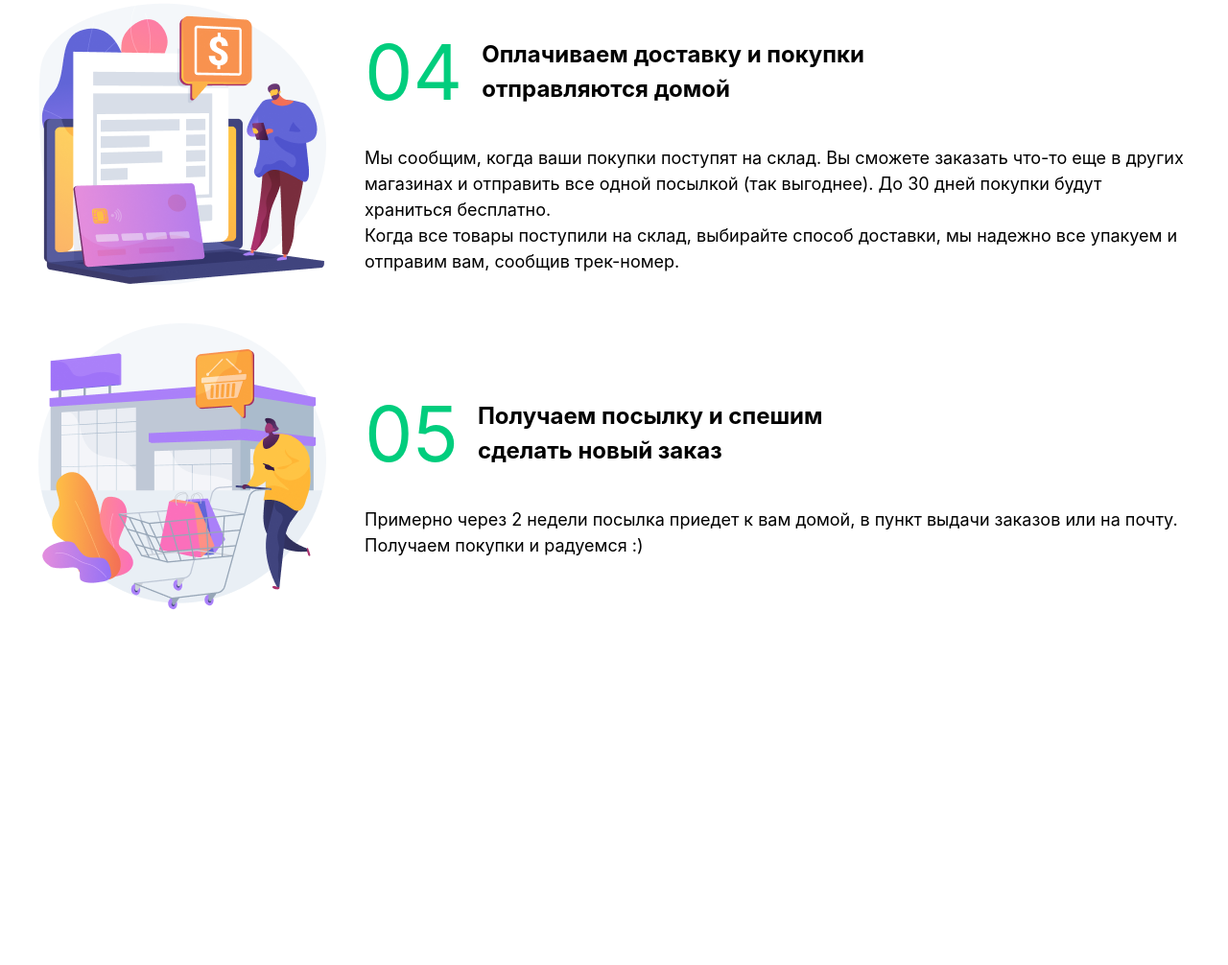
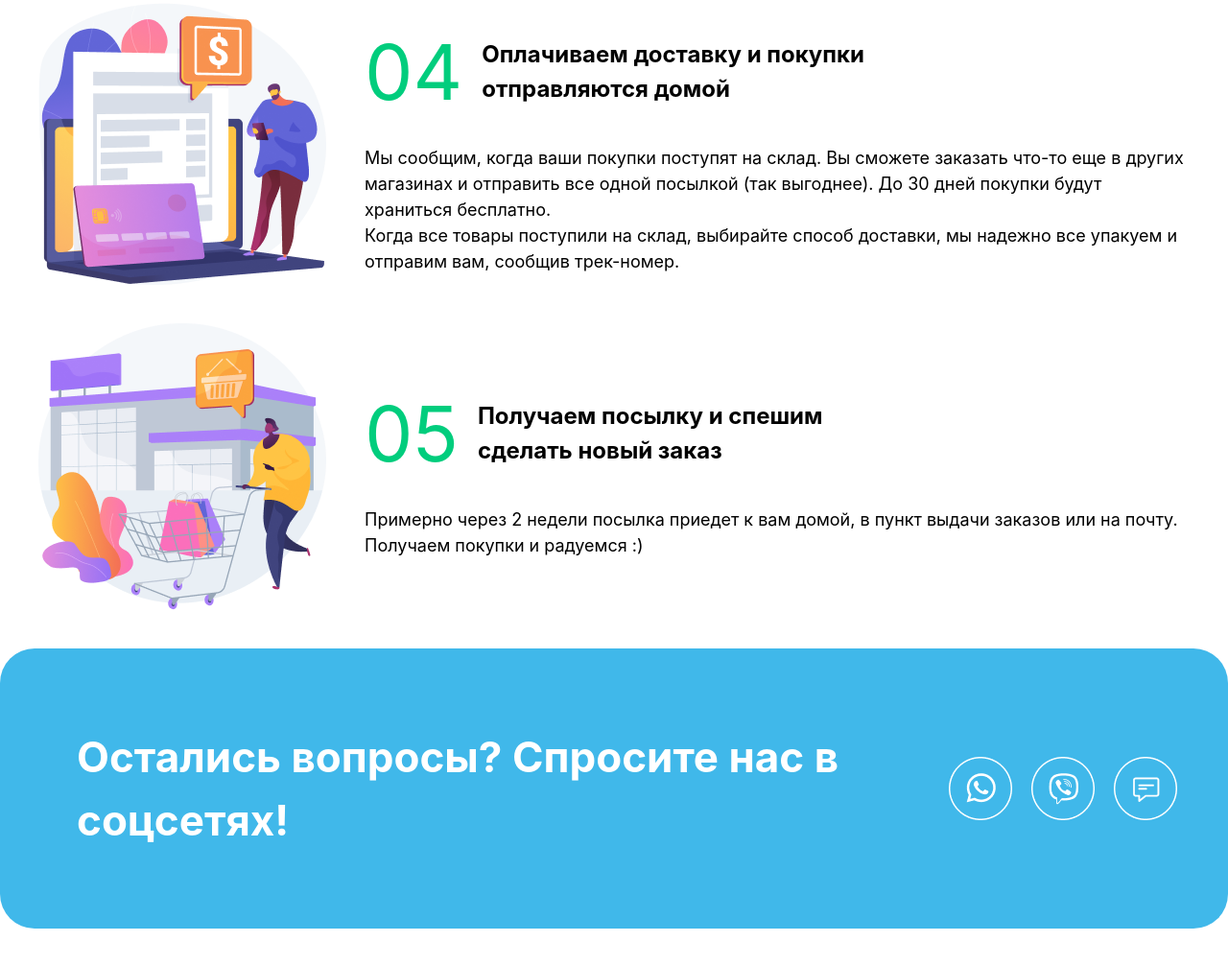
Before and after one commit to Magamed-7/Magamed-Ruslan, a website: page src/index.html in a window 1280 px wide. Shown: the part 1656-2662 px from the top of the page at 96% size. Before the commit the page ends 2332 px from the top, so only its background shows below. Drawn offline with nearby package versions, Linux system fonts and the light colour scheme; files that its build step writes are made by us from their sources.

Commit message:
third section

```diff
--- a/src/index.html
+++ b/src/index.html
@@ -133,6 +133,17 @@
                 </div>
             </div>
         </section>
+
+        <!-- Third section -->
+        <section class="flex justify-between items-center p-20 bg-[#40B8EA] max-w-360 mx-auto rounded-[36px] my-10">
+            <h1 class="text-[44px] text-white font-bold"> Остались вопросы? Спросите нас в соцсетях! </h1>
+
+            <div class="flex gap-5 items-center">
+                <img src="./img/Ватсап.png" alt="">
+                <img src="./img/Вайбер.png" alt="">
+                <img src="./img/Чат.png" alt="">
+            </div>
+        </section>
     </main>
 </body>
 </html>
```
Also changed, not shown: src/img/Вайбер.png (added), src/img/Ватсап.png (added), src/img/Чат.png (added).
